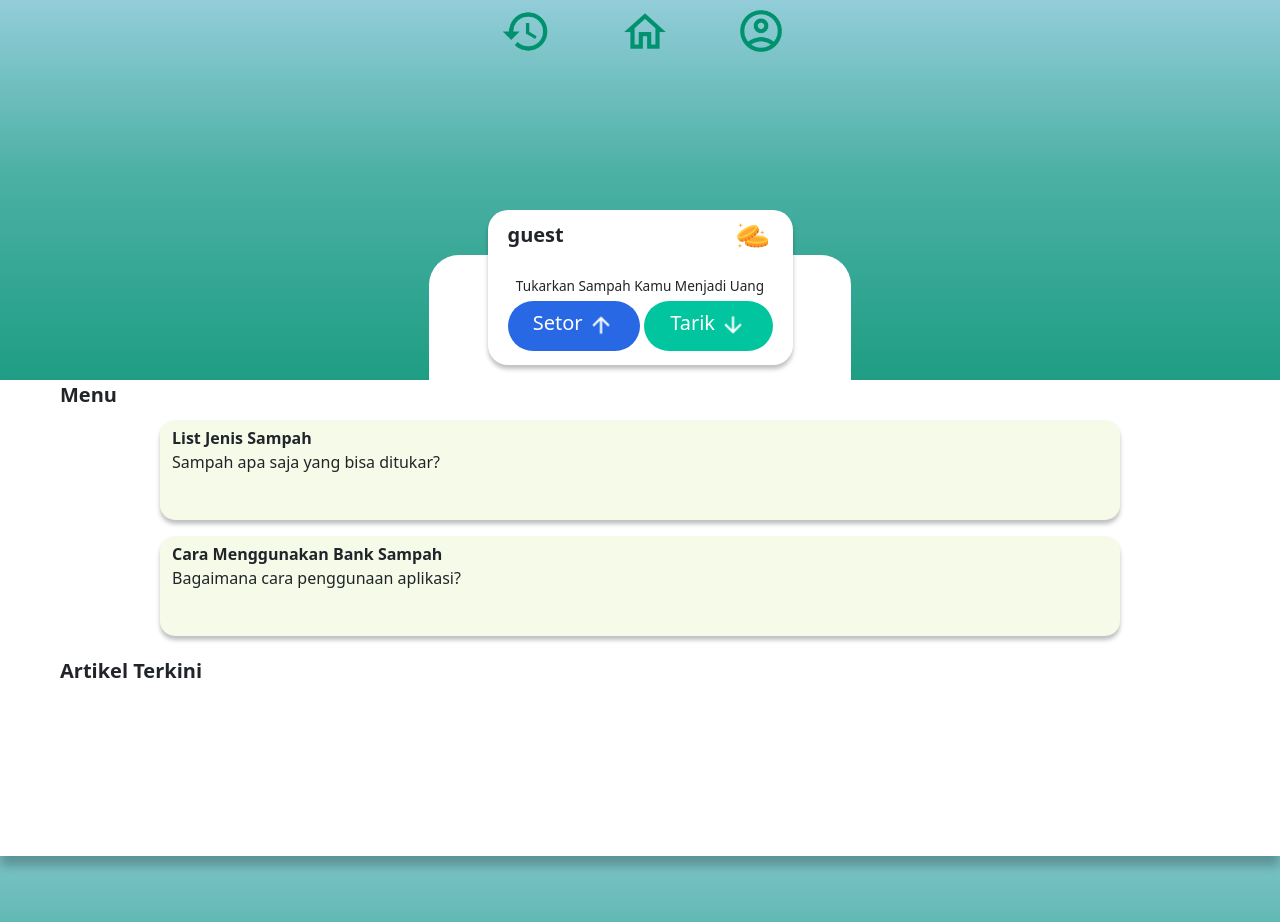
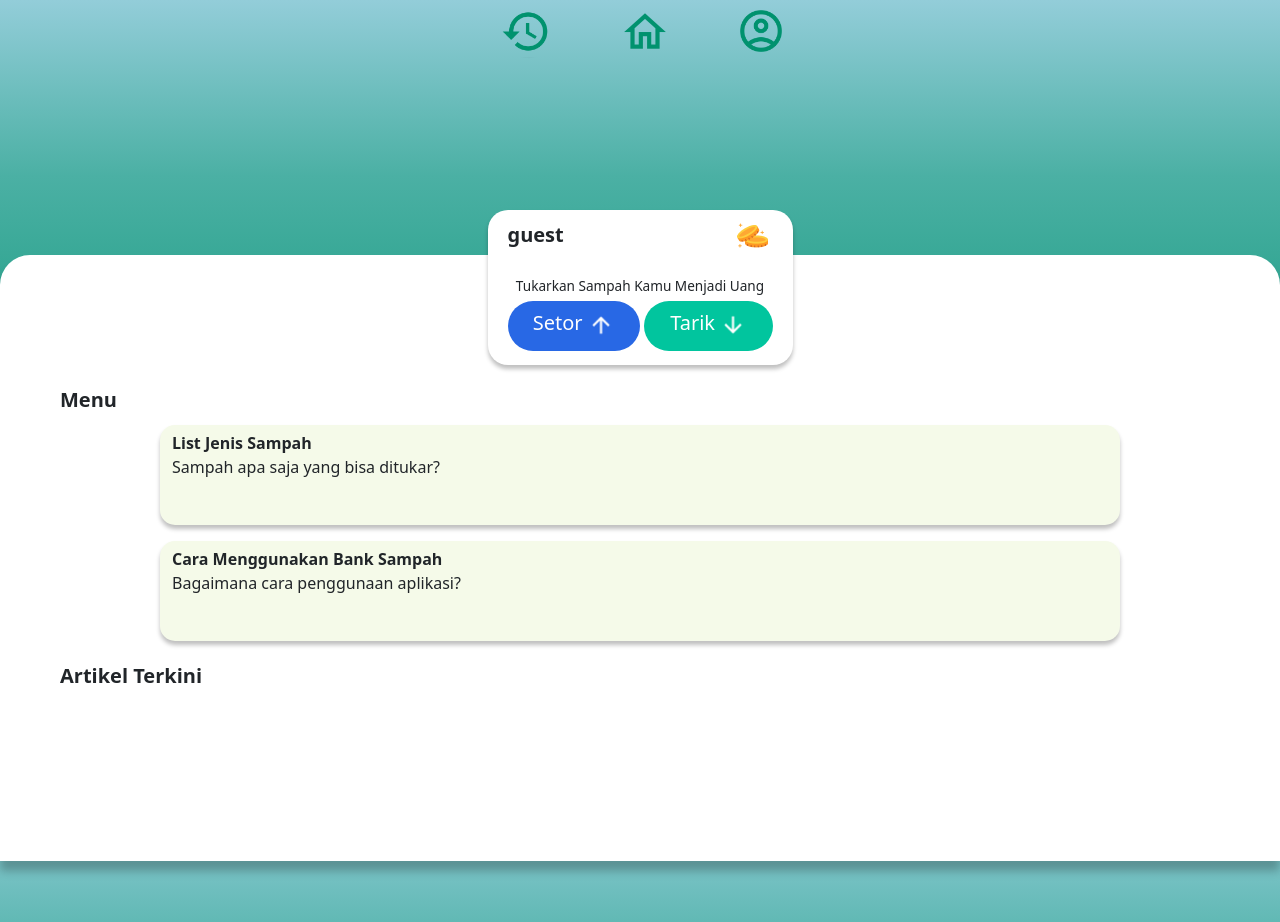
Before and after one commit to IgoWisnu/banksampah, a CodeIgniter app: page /banksampah/home/loadArtikel in a window 1280 px wide. Run offline with CodeIgniter, Linux system fonts and the light colour scheme; the visitor is signed in with stand-in values (Sample User, id 1); data that the repository does not hold is empty.

Commit message:
fine tuned

```diff
--- a/application/views/banksampah/homepage.php
+++ b/application/views/banksampah/homepage.php
@@ -20,19 +20,13 @@
     transition: opacity 1000ms ease-in-out;
   }
 
-  .panel{
-    top: 255px;
-    height: 130px;
+  .wrap{
     border-top-left-radius: 30px;
     border-top-right-radius: 30px;
-    position: absolute;
-    background-color: white;
-  }
-
-  .wrap{
+    padding-top: 130px;
     padding-bottom: 150px;
     padding-bottom: auto;
-    top: 380px;
+    top: 255px;
     position: absolute;
     background: white;
     box-shadow: 0px 10px 10px rgba(0, 0, 0, 0.25);
--- a/application/views/banksampah/invoice.php
+++ b/application/views/banksampah/invoice.php
@@ -41,10 +41,6 @@
     top: 40px;
     width: 20%;
     position: relative;
-  }
-
-  .date{
-
   }
 
   .tTotalBayar{
--- a/application/views/banksampah/profile.php
+++ b/application/views/banksampah/profile.php
@@ -7,7 +7,6 @@
     <title>Profile</title>
 </head>
 <style>
-
   .background{
     height: 1100px;
     background: #00926E;
--- a/application/views/banksampah/tabelsampah.php
+++ b/application/views/banksampah/tabelsampah.php
@@ -51,6 +51,7 @@
 
   .table-responsive{
     margin-left: 3%;
+    margin-bottom: 5%;
   }
 
   .bBar{
@@ -140,7 +141,6 @@
         bBar.classList.remove("ilang");
       }
     }
-
     window.addEventListener("scroll", updateTransparency);
   });
 </script>
```
Also changed, not shown: application/views/banksampah/berita.php (+3 -4 lines), application/views/banksampah/riwayat.php (indentation only). Lines whose indentation alone changed are shown as unchanged.
